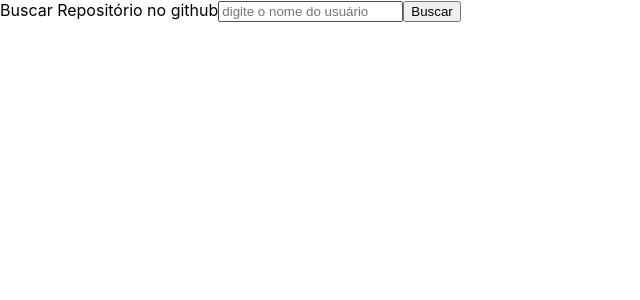
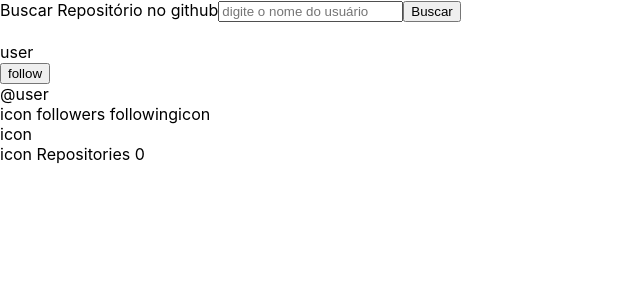
Before and after one commit to iigorfelipe/igor-desafio-react, a React (Create React App) app: page / in a window 1280 px wide. Shown: the top 300 px of the page, without its empty margins (0-640 px from the left). Built offline with nearby package versions, Linux system fonts and the light colour scheme.

Commit message:
feat: creates in Main a base HTML structure to be able to work

```diff
--- a/src/pages/Main.jsx
+++ b/src/pages/Main.jsx
@@ -1,12 +1,57 @@
-import React from "react";
+import React, { useContext } from "react";
 import SearchButton from "../components/SearchButton";
 import SearchInput from "../components/SearchInput";
+import GithubContext from "../providers/GithubContext";
 
 const Main = () => {
+  const {
+    userInformation: { infos, repos },
+  } = useContext(GithubContext);
+
+  console.log("INFOS>>>>", infos);
+  console.log("");
+  console.log("REPOS>>>>", repos);
+
   return (
     <div>
-      <SearchInput />
-      <SearchButton />
+      <div>
+        <SearchInput />
+        <SearchButton />
+      </div>
+
+      <div>
+        <img src={infos.avatar_url} alt="" />
+
+        <div>
+          <span>{infos.name}</span>
+          <span>{"user"}</span>
+        </div>
+
+        <button>follow</button>
+
+        <div>
+          <span>{"@user"}</span>
+
+          <div>
+            <span>icon {infos.followers} followers</span>
+            <span>{infos.following} following</span>
+            <span>icon {}</span>
+          </div>
+
+          <span>icon {infos.email}</span>
+        </div>
+      </div>
+
+      <div>
+        <span>icon Repositories {repos.length}</span>
+        {repos.map((item, index) => (
+          <div key={index}>
+            <span>{item.name}</span>
+            <span>{item.language}</span>
+            <span>{item.created_at}</span>
+          </div>
+        ))}
+      </div>
     </div>
   );
 };
```
